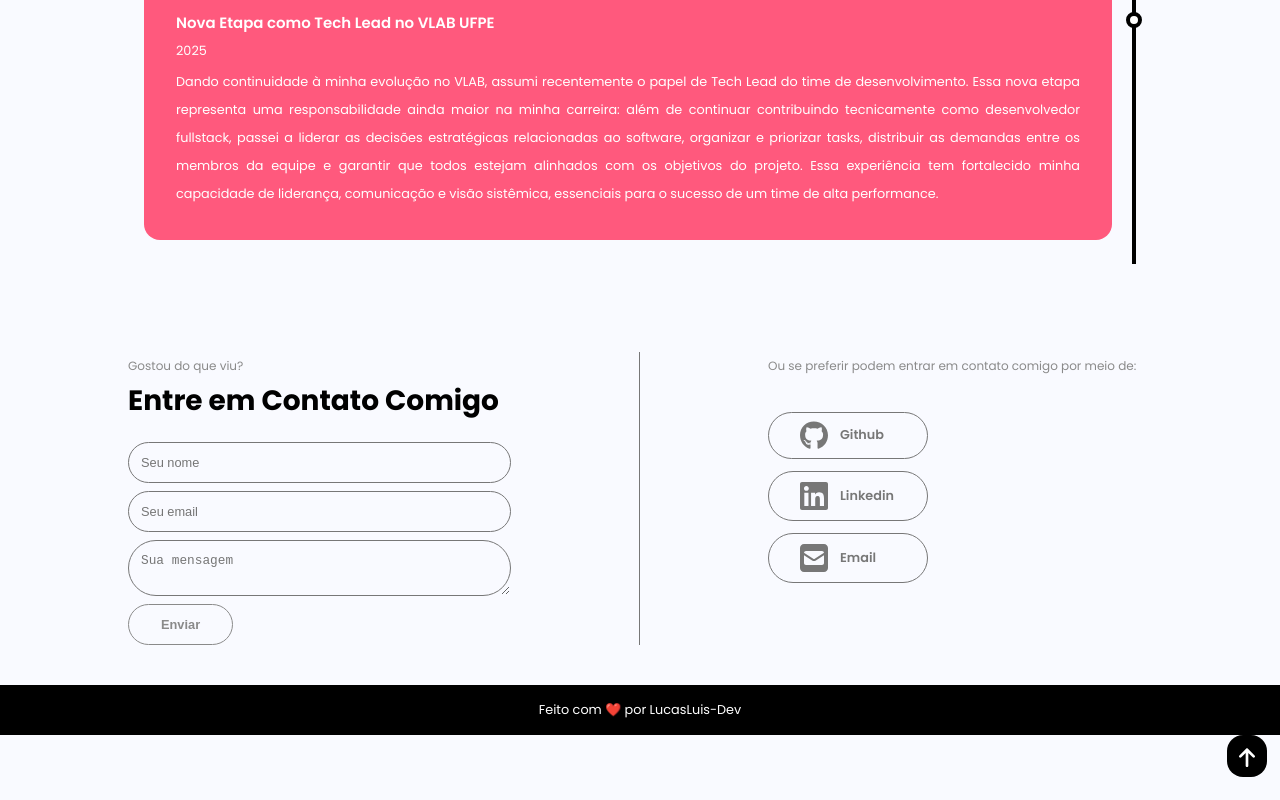
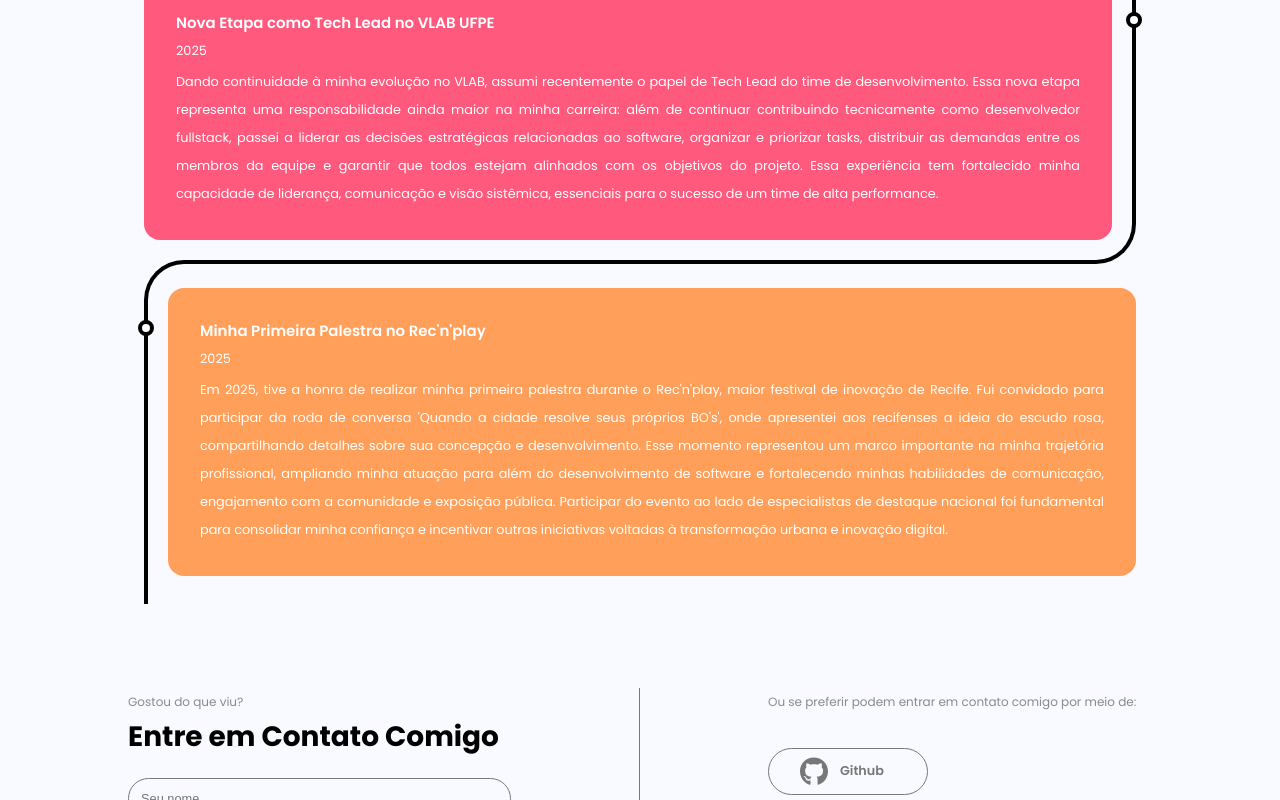
Before and after one commit to LucasLuis-Dev/Portfolio-Lucas-Luis, an Angular app: page /about in a window 1280 px wide. Shown: the part 2009-2809 px from the top of the page. Before the commit the page ends 2744 px from the top, so only its background shows below. Built offline with nearby package versions, Linux system fonts and the light colour scheme.

Commit message:
feat: adding a new phase to my career and new certifications

```diff
--- a/src/app/data/certifications..ts
+++ b/src/app/data/certifications..ts
@@ -8,80 +8,93 @@ export const certifications = [
   },
   {
     id: '2',
+    name: "Certificado Ministrante do Rec'n'Play 2025",
+    image: '../assets/images/certificados/certificados_rnp_ministrante_png_B07WM2TE5ENR.jpg',
+    link: 'https://drive.google.com/file/d/1PFHOfJsjKbbFqUXamSrq8fce-tFASZUm/view?usp=sharing',
+    stack: ''
+  },
+   {
+    id: '3',
+    name: "Certificado 2° Lugar na OPEI 2022",
+    image: '../assets/images/certificados/Certificado OPEI 2022.jpg',
+    link: 'https://drive.google.com/file/d/13SOaOrMx8oxfnkdz4l9DKLB6yYy44hHT/view?usp=sharing',
+    stack: ''
+  },
+  {
+    id: '4',
     name: 'Certificado Potência Tech Angular Developer',
     image: '../assets/images/certificados/Potencia_Tech_Angular_Developer_page-0001.jpg',
     link: 'https://drive.google.com/file/d/1d_0cASyFxArZnwf3A8BjH_9PVbhXCEOA/view?usp=sharing',
     stack: 'Angular'
   },
   {
-    id: '3',
+    id: '5',
     name: 'Certificado Linux do Zero',
     image: '../assets/images/certificados/Certificado_Linux_do_Zero-1_page-0001.jpg',
     link: 'https://drive.google.com/file/d/1Iz3JWrT73lW3l8Iz9YGs67oNwo1JOOwR/view?usp=sharing',
     stack: 'Linux'
   },
   {
-    id: '4',
+    id: '6',
     name: 'Certificado Orange Tech +',
     image: '../assets/images/certificados/Orange_Tech__page-0001.jpg',
     link: 'https://drive.google.com/file/d/1nyTOy0KRIoGHIe_Zv7hONtsoUpOxA8VJ/view?usp=sharing',
     stack: 'Desenvolvimento Web'
   },
   {
-    id: '5',
+    id: '7',
     name: 'Certificado Front end - Alura ONE',
     image: '../assets/images/certificados/Lucas_Luis_De_Souza_-_Formacao_-_Alura_page-00012.jpg',
     link: 'https://drive.google.com/file/d/1PTvWizM3HJyZ9b8Ze9blst79txsC9rir/view?usp=sharing',
     stack: 'Desenvolvimento Web'
   },
   {
-    id: '6',
+    id: '8',
     name: 'Certificado Formação JavaScript Developer',
     image: '../assets/images/certificados/Formacao_JS_Developer_page-0001.jpg',
     link: 'https://drive.google.com/file/d/1mZ4HQ9KzTxjbHEyIlimkflHQpw_t0p6i/view?usp=sharing',
     stack: 'JavaScript'
   },
   {
-    id: '7',
+    id: '9',
     name: 'Certificado Orange Tech + | Backend',
     image: '../assets/images/certificados/Certificado_Orange_Tech__BackEnd-1_page-0001.jpg',
     link: 'https://drive.google.com/file/d/16R2c7BhxHdqLswoWAWMWYpIsmAtmgkqU/view?usp=sharing',
     stack: 'Java'
   },
   {
-    id: '8',
+    id: '10',
     name: 'Certificado Estrutura de Dados e Algoritmos em Python',
     image: '../assets/images/certificados/Estrutura de Dados e Algoritmos (1)_page-0001.jpg',
     link: 'https://drive.google.com/file/d/1bVOvU38Ncp3i-p9syACkx101Yz_uoc4M/view?usp=sharing',
     stack: 'Python'
   },
   {
-    id: '9',
+    id: '11',
     name: 'Certificado Banco de Dados SQL e NOSQL',
     image: "../assets/images/certificados/Certificado_Banco_de_Dados_SQL_e_NoSQL.jpg",
     link: "https://drive.google.com/file/d/1Td5wAUxHr-aQW-rHbunvGoe6izrsVfEU/view?usp=sharing",
     stack: 'Banco de Dados'
   },
   {
-    id: '10',
+    id: '12',
     name: 'Certificado Python Impressionador',
     image: "../assets/images/certificados/Python_Impressionador_-_Lucas_Luis_De_Souza_page-0001.jpg",
     link: "https://portalhashtag.com/certificado-hashtag/1668373878545x381228890406415800",
     stack: 'Python'
   },
   {
-    id: '11',
+    id: '13',
     name: 'Certificado Linux Fundamentals',
     image: "../assets/images/certificados/4Linux - Lucas Luis De Souza_page-0001.jpg",
     link: "https://drive.google.com/file/d/1JEKMFbrNqtAxew4NG68fw5Pb3TzubQG4/view?usp=sharing",
     stack: 'Linux'
   },
   {
-    id: '12',
+    id: '14',
     name: 'Certificado Linux Essentials',
     image: "../assets/images/certificados/4Linux - Lucas Luis De Souza Linux essentials)_page-0001.jpg",
     link: "https://drive.google.com/file/d/1VSnE6f0lmGGRlOIqKwofi5OrbotkLWTR/view?usp=sharing",
     stack: 'Linux'
   },
-
 ]
--- a/src/app/pages/about/about.component.html
+++ b/src/app/pages/about/about.component.html
@@ -69,6 +69,14 @@
                     </div>
                   </div>
 
+                  <div class="about-informations-history-timeline-outer-card">
+                    <div class="about-informations-history-timeline-outer-card-info">
+                      <h3 class="about-informations-history-timeline-outer-card-info-title">Minha Primeira Palestra no Rec'n'play</h3>
+                      <span>2025</span>
+                      <p>Em 2025, tive a honra de realizar minha primeira palestra durante o Rec'n'play, maior festival de inovação de Recife. Fui convidado para participar da roda de conversa 'Quando a cidade resolve seus próprios BO's', onde apresentei aos recifenses a ideia do escudo rosa, compartilhando detalhes sobre sua concepção e desenvolvimento. Esse momento representou um marco importante na minha trajetória profissional, ampliando minha atuação para além do desenvolvimento de software e fortalecendo minhas habilidades de comunicação, engajamento com a comunidade e exposição pública. Participar do evento ao lado de especialistas de destaque nacional foi fundamental para consolidar minha confiança e incentivar outras iniciativas voltadas à transformação urbana e inovação digital.</p>
+                    </div>
+                  </div>
+
                 </div>
             </div>
         </div>
--- a/src/app/pages/about/aboutTimeline.component.scss
+++ b/src/app/pages/about/aboutTimeline.component.scss
@@ -150,6 +150,10 @@
                             background: #FF597D;
                         }
 
+                         &:nth-child(9) &-info {
+                            background: #FF9F5A;
+                        }
+
                         &:nth-child(odd) &-info {
                             &-title::before {
                                 left: -7.7rem;
--- a/src/app/pages/home/components/who-am-i/who-am-i.component.html
+++ b/src/app/pages/home/components/who-am-i/who-am-i.component.html
@@ -5,7 +5,7 @@
     </div>
 
     <div class="who-i-am-paragraph">
-        <p>Olá! Meu nome é Lucas Luis, tenho 20 anos e sou estudante de Sistemas de Informação na UFPE. Desde 2022, venho mergulhando no mundo da programação e me apaixonei pela tecnologia e programação.</p>
+        <p>Olá! Meu nome é Lucas Luis, tenho 21 anos e sou estudante de Sistemas de Informação na UFPE. Desde 2022, venho mergulhando no mundo da programação e me apaixonei pela tecnologia e programação.</p>
     </div>
 
     <div class="who-i-am-paragraph">
```
Also changed, not shown: src/assets/images/certificados/Certificado OPEI 2022.jpg (added), src/assets/images/certificados/certificados_rnp_ministrante_png_B07WM2TE5ENR.jpg (added).
